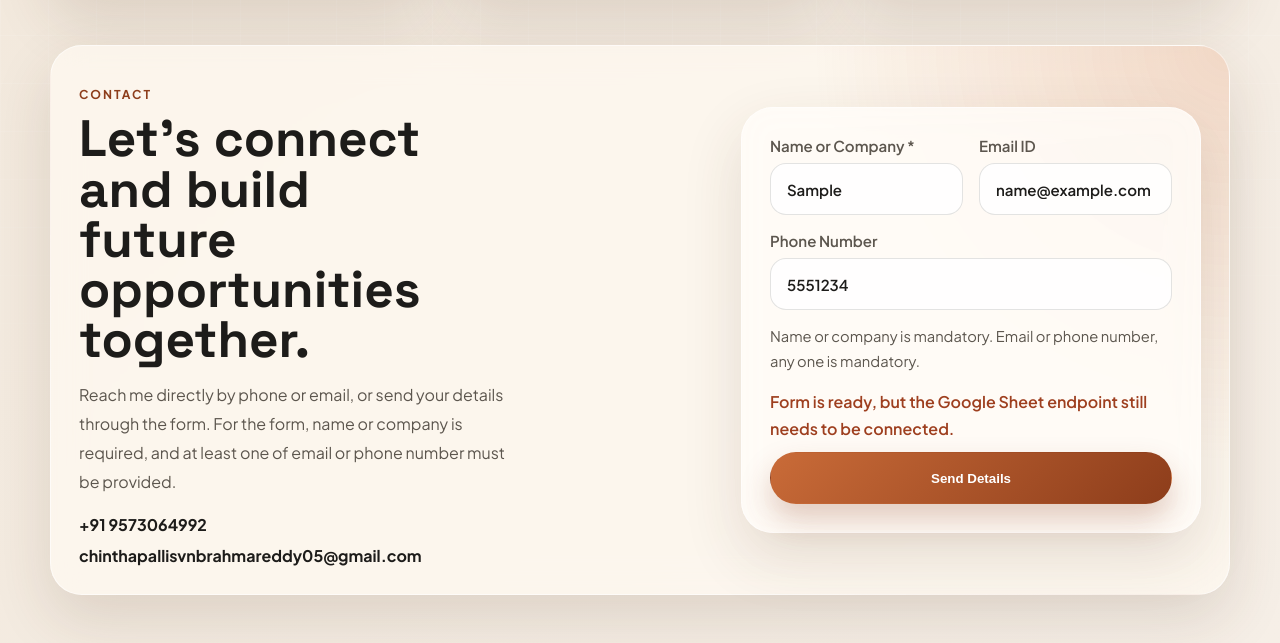
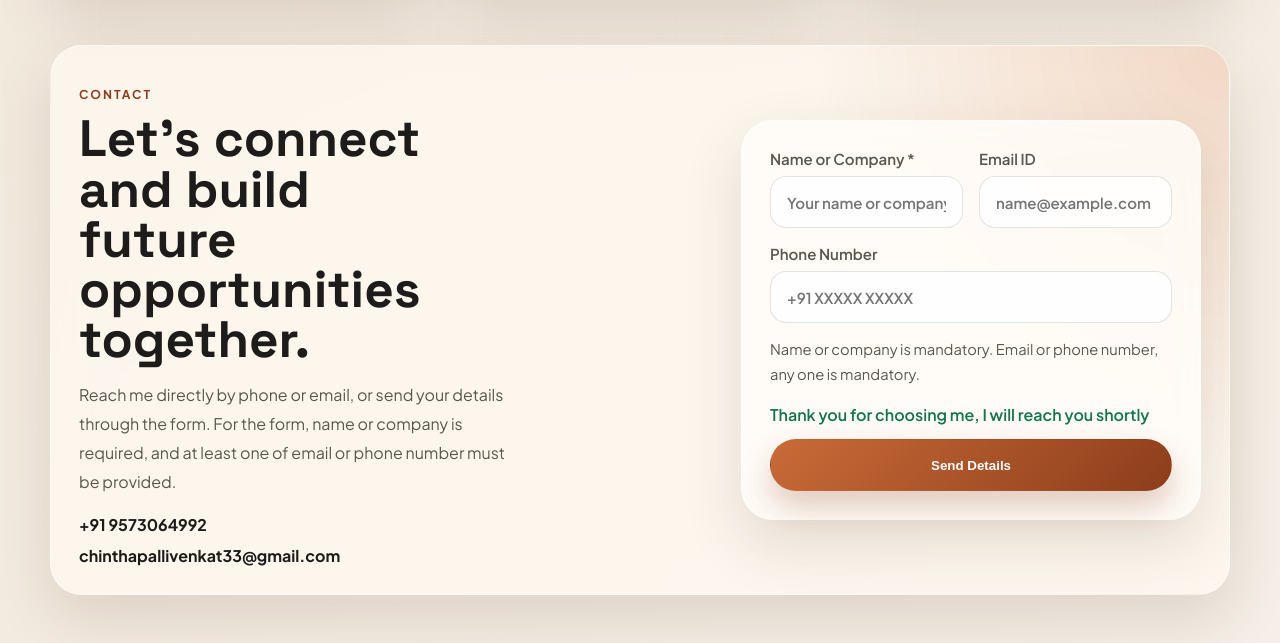
Before and after one commit to brahmareddy25/My-portfolio, a plain HTML site: page index.html in a window 1280 px wide. Both pictures are taken after typing "Sample", "name@example.com", "5551234" into the empty fields and a click on the button "Send Details". Shown: the part 6127-6770 px from the top of the page. Drawn offline with Linux system fonts and the light colour scheme.

Commit message:
new changes for contact

```diff
--- a/index.html
+++ b/index.html
@@ -448,8 +448,8 @@
           </p>
           <div class="contact-direct">
             <a href="tel:+919573064992">+91 9573064992</a>
-            <a href="mailto:chinthapallisvnbrahmareddy05@gmail.com">
-              chinthapallisvnbrahmareddy05@gmail.com
+            <a href="mailto:chinthapallivenkat33@gmail.com">
+              chinthapallivenkat33@gmail.com
             </a>
           </div>
         </div>
@@ -497,6 +497,12 @@
       </section>
     </main>
   </div>
+  <iframe
+    id="sheet-submit-frame"
+    name="sheet-submit-frame"
+    class="sr-only-frame"
+    title="Hidden form submit target"
+  ></iframe>
   <script src="script.js"></script>
 </body>
 </html>
--- a/script.js
+++ b/script.js
@@ -2,7 +2,8 @@ const revealItems = document.querySelectorAll(".reveal-sequence");
 const contactForm = document.querySelector("#contact-form");
 const formMessage = document.querySelector("#form-message");
 const tcsDuration = document.querySelector("#tcs-duration");
-const SHEET_ENDPOINT = "";
+const submitFrame = document.querySelector("#sheet-submit-frame");
+const SHEET_ENDPOINT = "https://script.google.com/macros/s/AKfycbzr_dOcv5xhre6n_pNnJCYQX3WchU-Vs9pxXKsiIH_JcA9o6NE6jb28UZq1VChByRPqfg/exec";
 
 const revealObserver = new IntersectionObserver(
   (entries, observer) => {
@@ -90,19 +91,19 @@ if (contactForm) {
       formMessage.textContent = "Sending your details...";
       formMessage.dataset.state = "loading";
 
-      const response = await fetch(SHEET_ENDPOINT, {
-        method: "POST",
-        headers: {
-          "Content-Type": "application/json",
-        },
-        body: JSON.stringify(payload),
+      const params = new URLSearchParams({
+        nameOrCompany: payload.nameOrCompany,
+        email: payload.email,
+        phone: payload.phone,
+        submittedAt: new Date().toISOString(),
       });
 
-      if (!response.ok) {
-        throw new Error("Request failed");
+      if (submitFrame) {
+        submitFrame.src = `${SHEET_ENDPOINT}?${params.toString()}`;
       }
 
-      formMessage.textContent = "Details sent successfully.";
+      formMessage.textContent =
+        "Thank you for choosing me, I will reach you shortly";
       formMessage.dataset.state = "success";
       contactForm.reset();
     } catch (error) {
--- a/styles.css
+++ b/styles.css
@@ -887,6 +887,14 @@ a {
   width: 100%;
 }
 
+.sr-only-frame {
+  width: 0;
+  height: 0;
+  border: 0;
+  position: absolute;
+  left: -9999px;
+}
+
 .education-list {
   display: grid;
   grid-template-columns: repeat(3, minmax(0, 1fr));
```
